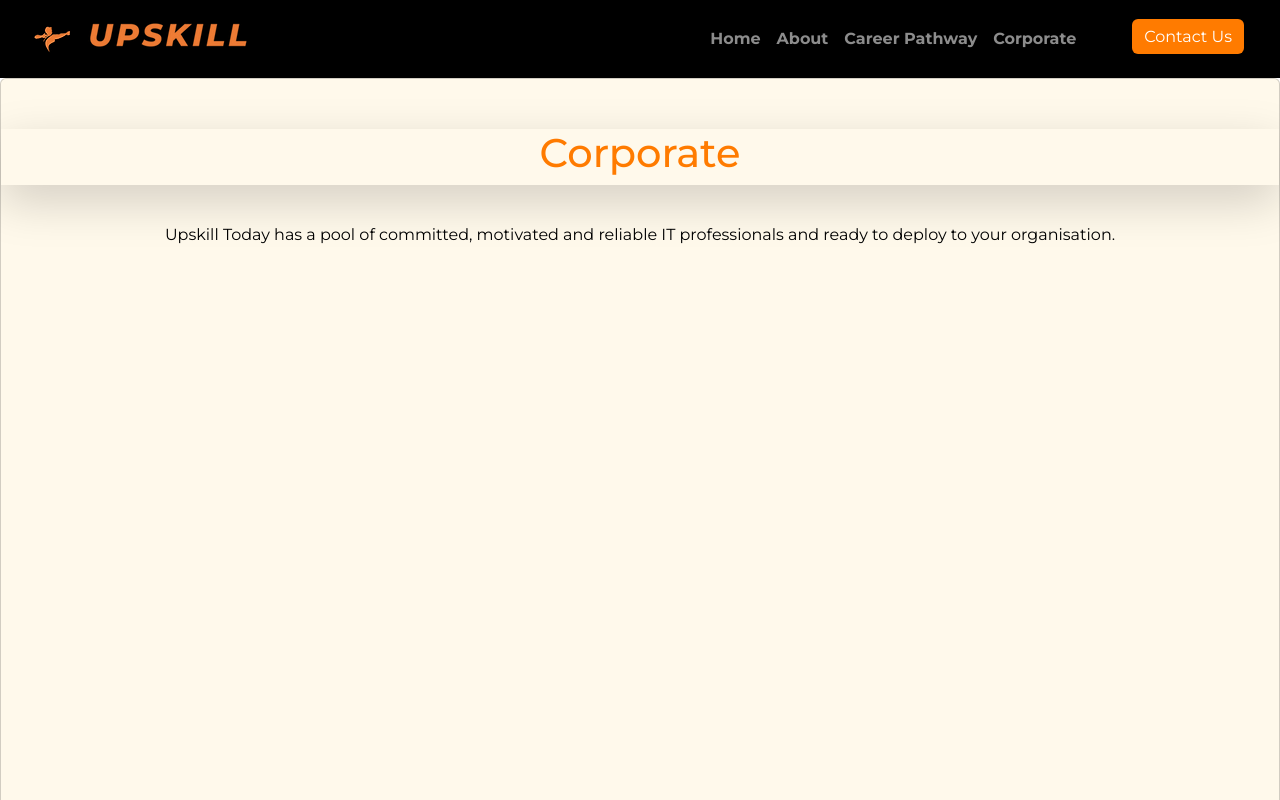
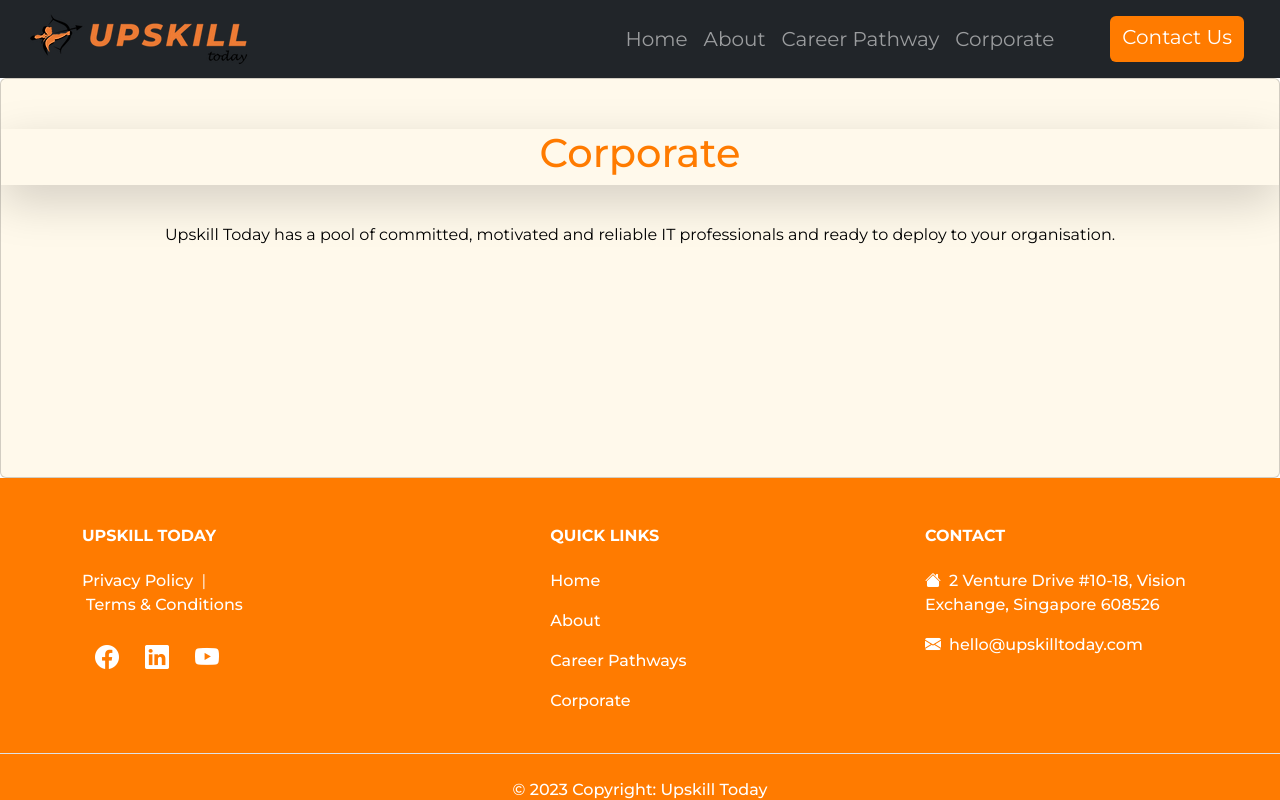
Before and after one commit to Chiang-Yong/Upskill-Today-1, a React (Create React App) app: page /Corporate in a window 1280 px wide. Shown: the top 800 px of the page. Built offline with nearby package versions, Linux system fonts and the light colour scheme.

Commit message:
Update the Navbar button

```diff
--- a/src/Components/Footer/Footer.js
+++ b/src/Components/Footer/Footer.js
@@ -51,7 +51,7 @@ const Footer = () => {
                     className=" btn btn-floating text-white"
                   >
                     <i
-                      className="bi bi-facebook"
+                      className="bi bi-facebook hover-effect"
                       style={{ fontSize: "1.5rem" }}
                     ></i>
                   </a>
@@ -61,7 +61,7 @@ const Footer = () => {
                     className="btn btn-floating text-white"
                   >
                     <i
-                      className="bi bi-linkedin"
+                      className="bi bi-linkedin hover-effect"
                       style={{ fontSize: "1.5rem" }}
                     ></i>
                   </a>
@@ -71,7 +71,7 @@ const Footer = () => {
                     className=" btn btn-floating text-white"
                   >
                     <i
-                      className="bi bi-youtube"
+                      className="bi bi-youtube hover-effect"
                       style={{ fontSize: "1.5rem" }}
                     ></i>
                   </a>
--- a/src/components/NavbarUST.js
+++ b/src/components/NavbarUST.js
@@ -1,58 +1,50 @@
-import React from "react";
+import React, { useState } from "react";
 import Button from "react-bootstrap/Button";
 import Upskill from "../images/UpskillToday Logo.bmp";
 import Container from "react-bootstrap/Container";
 import Nav from "react-bootstrap/Nav";
 import Navbar from "react-bootstrap/Navbar";
 
-const NavStyle = {
-  main: {
-    zIndex: "10",
-    display: "flex",
-    fontWeight: "bold",
-  },
+const NavbarUST = () => {
+  const [isHovering, setIsHovering] = useState(false);
 
-  button: {
-    color: "white",
-    whiteSpace: "nowrap",
-    backgroundColor: "#ff7b00",
-    textDecoration: "none",
-    border: "none",
-    outline: "none",
-    minWidth: "100px",
-    maxWidth: "200px",
+  const handleMouseEnter = () => {
+    setIsHovering(true);
+  };
 
-    height: "35px",
-    alignItems: "center",
+  const handleMouseLeave = () => {
+    setIsHovering(false);
+  };
 
-    hover: {
-      backgroundColor: "#000",
-      transform: "translateY('-2px')",
-    },
-  },
-
-
-};
-
-const NavbarUST = () => {
   return (
-    <Navbar bg="black" expand="lg" variant='dark'>
-     <Container fluid>
-        <Navbar.Brand href="/" >
-          <img src={Upskill} alt="logo" className='d-inline-block align-top'/>
+    <Navbar bg="dark" expand="lg" variant="dark">
+      <Container fluid>
+        <Navbar.Brand href="/">
+          <img src={Upskill} alt="logo" className="d-inline-block align-top" />
         </Navbar.Brand>
         <Navbar.Toggle aria-controls="basic-navbar-nav" />
         <Navbar.Collapse id="basic-navbar-nav">
-          <Nav className="ms-auto d-flex fw-bold fs-6">
-            <Nav.Link href="home">
-              Home
+          <Nav className="ms-auto d-flex fs-5">
+            <Nav.Link href="home">Home</Nav.Link>
+            <Nav.Link href="about">About</Nav.Link>
+            <Nav.Link href="careerpathway">Career Pathway</Nav.Link>
+            <Nav.Link href="corporate" className="me-5">
+              Corporate
             </Nav.Link>
-            <Nav.Link href="about">
-              About
-            </Nav.Link>
-            <Nav.Link href="careerpathway">Career Pathway</Nav.Link>
-            <Nav.Link href="corporate" className="me-5">Corporate</Nav.Link>
-            <Button style={NavStyle.button} href="contact" className="me-4">
+            <Button
+              style={{
+                backgroundColor: isHovering ? "blue" : "#ff7b00",
+                border: "none",
+                outline: "none",
+                alignItems:"center",
+                justifyContent:"center",
+                whiteSpace:"nowrap",
+              }}
+              onMouseEnter={handleMouseEnter}
+              onMouseLeave={handleMouseLeave}
+              href="contact"
+              className="me-4 fs-5"
+            >
               Contact Us
             </Button>
           </Nav>
--- a/src/index.css
+++ b/src/index.css
@@ -23,3 +23,13 @@ html,
 body {
   overflow-x: hidden;
 }
+
+.hover-effect:hover{
+  opacity: 0.8;
+  fill:rebeccapurple;
+}
+
+.hover-navbar:hover{
+  opacity: 0.5;
+  fill:royalblue;
+}
--- a/src/pages/Corporate.js
+++ b/src/pages/Corporate.js
@@ -4,7 +4,7 @@ import { Card } from "react-bootstrap";
 const CorpStyle = {
   main: {
     backgroundColor: "#fff9eb",
-    height: "100vh",
+    height: "50vh",
   },
   title: {
     color: "#ff7b00",
```
